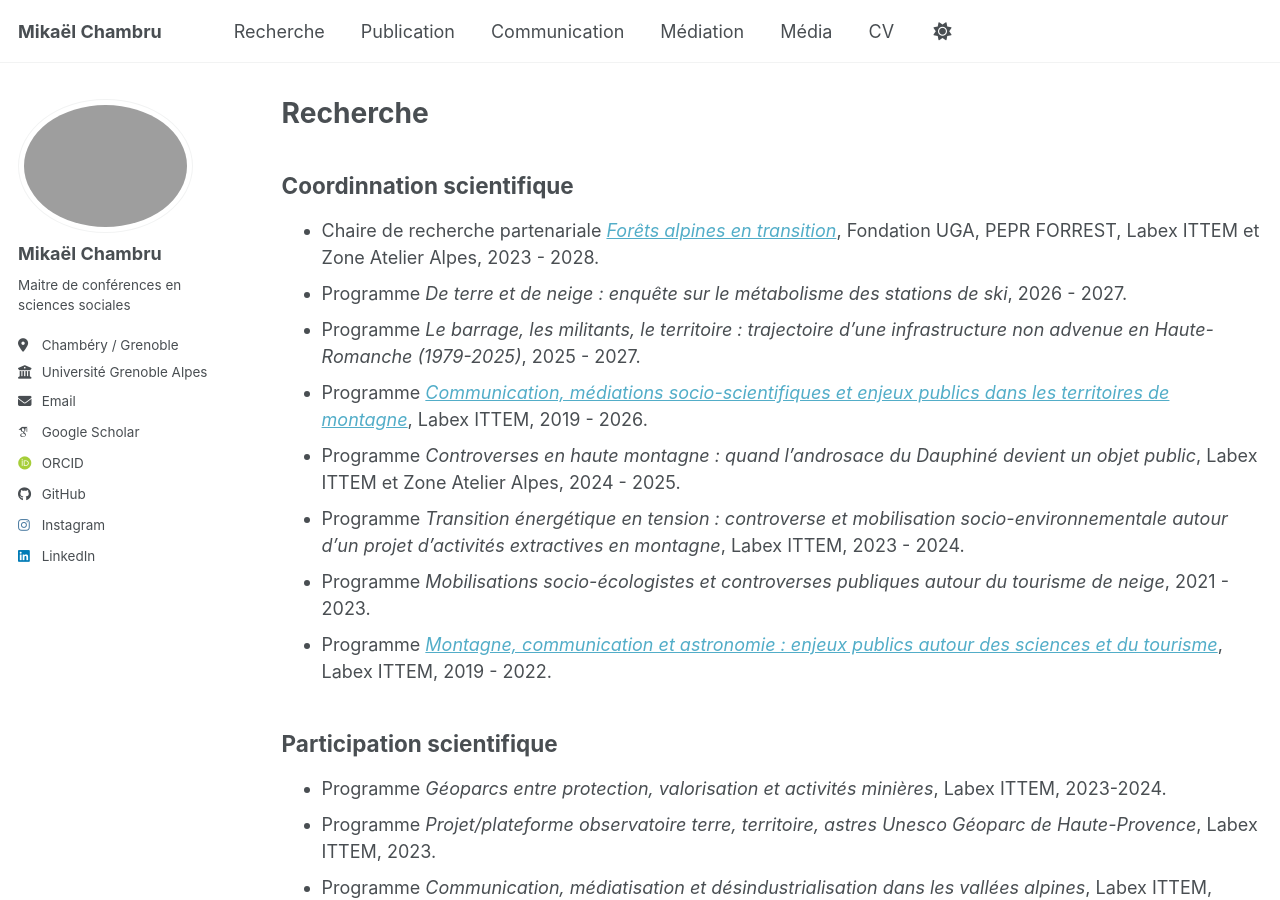
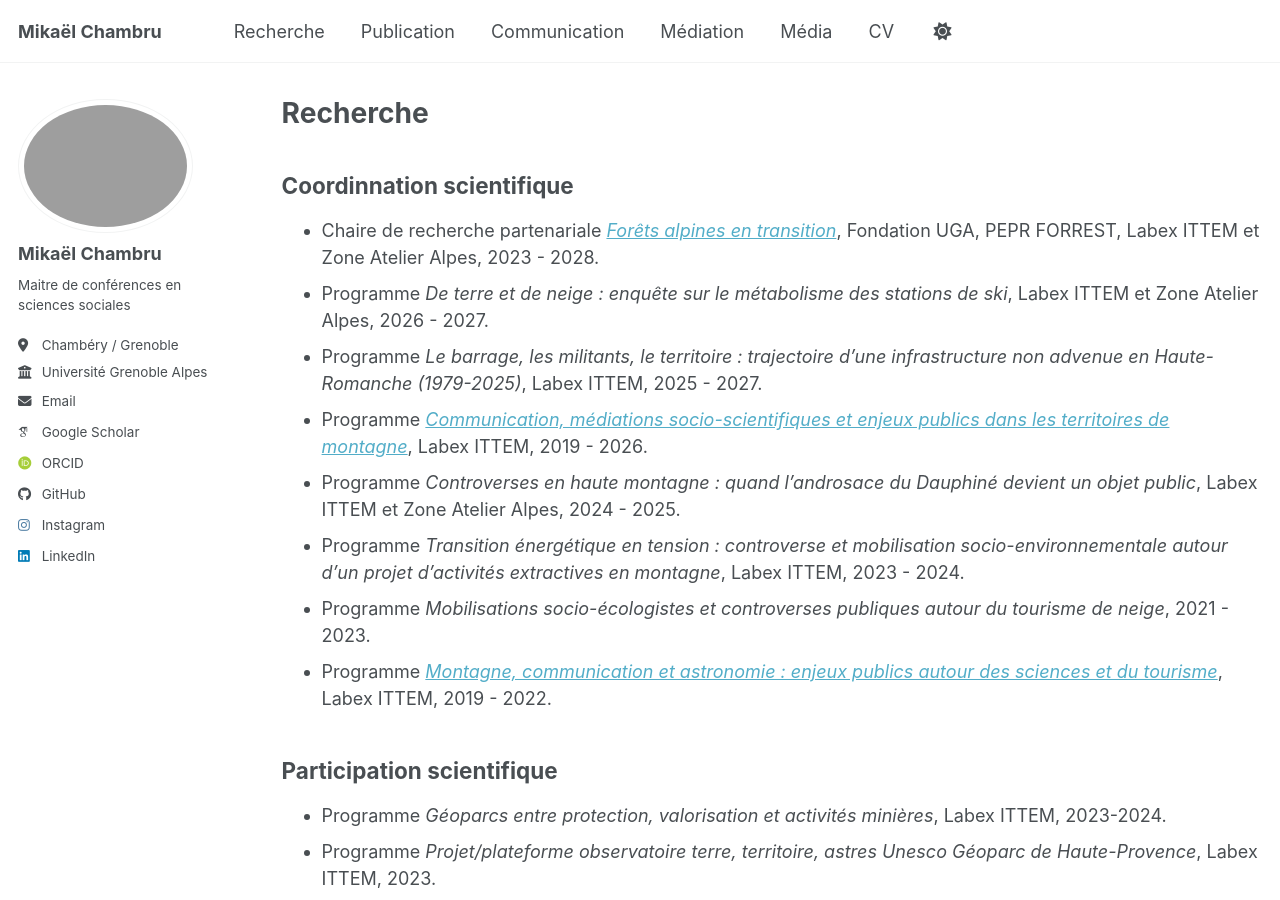
Before and after one commit to mikaelchambru/mikaelchambru.github.io, a Jekyll site: the page built from _pages/recherche.md, in a window 1280 px wide and 900 px high. Built offline with Jekyll 4.4.1, drawn with Linux system fonts in a browser that asks for light colours; some web fonts are replaced; a script bundle is joined from its source files by our own code; library files that are not in the unit come from our copies.

Commit message:
Update recherche.md

```diff
--- a/_pages/recherche.md
+++ b/_pages/recherche.md
@@ -9,8 +9,8 @@ redirect_from:
 
 ## Coordinnation scientifique
 * Chaire de recherche partenariale [*Forêts alpines en transition*](https://foretalpine.hypotheses.org), Fondation UGA, PEPR FORREST, Labex ITTEM et Zone Atelier Alpes, 2023 - 2028.
-* Programme *De terre et de neige : enquête sur le métabolisme des stations de ski*, 2026 - 2027.
-* Programme *Le barrage, les militants, le territoire : trajectoire d’une infrastructure non advenue en Haute-Romanche (1979-2025)*, 2025 - 2027.
+* Programme *De terre et de neige : enquête sur le métabolisme des stations de ski*, Labex ITTEM et Zone Atelier Alpes, 2026 - 2027.
+* Programme *Le barrage, les militants, le territoire : trajectoire d’une infrastructure non advenue en Haute-Romanche (1979-2025)*, Labex ITTEM, 2025 - 2027.
 * Programme [*Communication, médiations socio-scientifiques et enjeux publics dans les territoires de montagne*](https://croscus.hypotheses.org), Labex ITTEM, 2019 - 2026.
 * Programme *Controverses en haute montagne : quand l’androsace du Dauphiné devient un objet public*, Labex ITTEM et Zone Atelier Alpes, 2024 - 2025.
 * Programme *Transition énergétique en tension : controverse et mobilisation socio-environnementale autour d’un projet d’activités extractives en montagne*, Labex ITTEM, 2023 - 2024.
```
